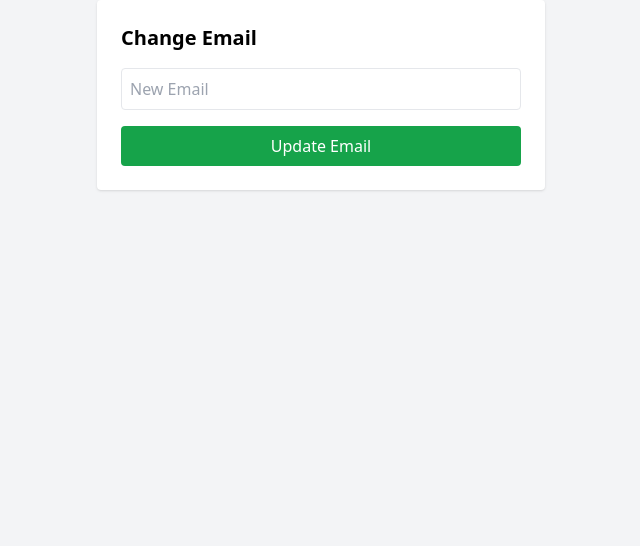
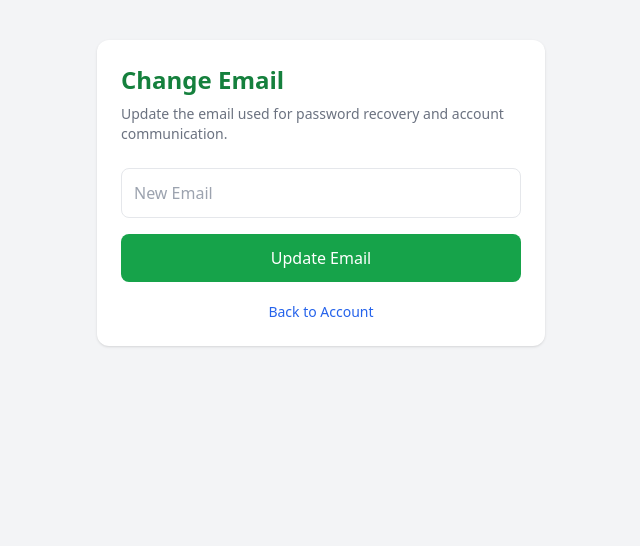
Before and after one commit to Breestellar/Tum-Room-Locator, a Flask app: template templates/change_email.html in a window 1280 px wide. Shown: the top 546 px of the page, without its empty margins (319-959 px from the left). Before the commit the page ends 191 px from the top, so only its background shows below. Run offline with Flask 3, Linux system fonts and the light colour scheme; the template is opened without the code that fills it, so the values that code supplies are empty; some libraries are stand-ins or nearby versions.

Commit message:
style(account): improve change email form layout

```diff
--- a/templates/change_email.html
+++ b/templates/change_email.html
@@ -1,22 +1,27 @@
 {% extends "base.html" %}
-
 {% block content %}
 
-<div class="max-w-md mx-auto bg-white p-6 rounded shadow">
+<div class="max-w-md mx-auto mt-10 bg-white p-6 rounded-xl shadow">
 
-    <h2 class="text-xl font-semibold mb-4">Change Email</h2>
+    <h2 class="text-2xl font-bold text-green-700 mb-2">Change Email</h2>
+    <p class="text-sm text-gray-500 mb-6">
+        Update the email used for password recovery and account communication.
+    </p>
 
     <form method="POST" class="space-y-4">
-
         <input type="email" name="email" placeholder="New Email"
-            class="w-full p-2 border rounded" required>
+               class="w-full p-3 border rounded-lg focus:outline-none focus:ring-2 focus:ring-green-500"
+               required>
 
         <button type="submit"
-            class="w-full bg-green-600 text-white p-2 rounded hover:bg-green-700">
+                class="w-full bg-green-600 text-white p-3 rounded-lg hover:bg-green-700">
             Update Email
         </button>
+    </form>
 
-    </form>
+    <p class="mt-5 text-center text-sm">
+        <a href="/account" class="text-blue-600 hover:underline">Back to Account</a>
+    </p>
 
 </div>
 
```
